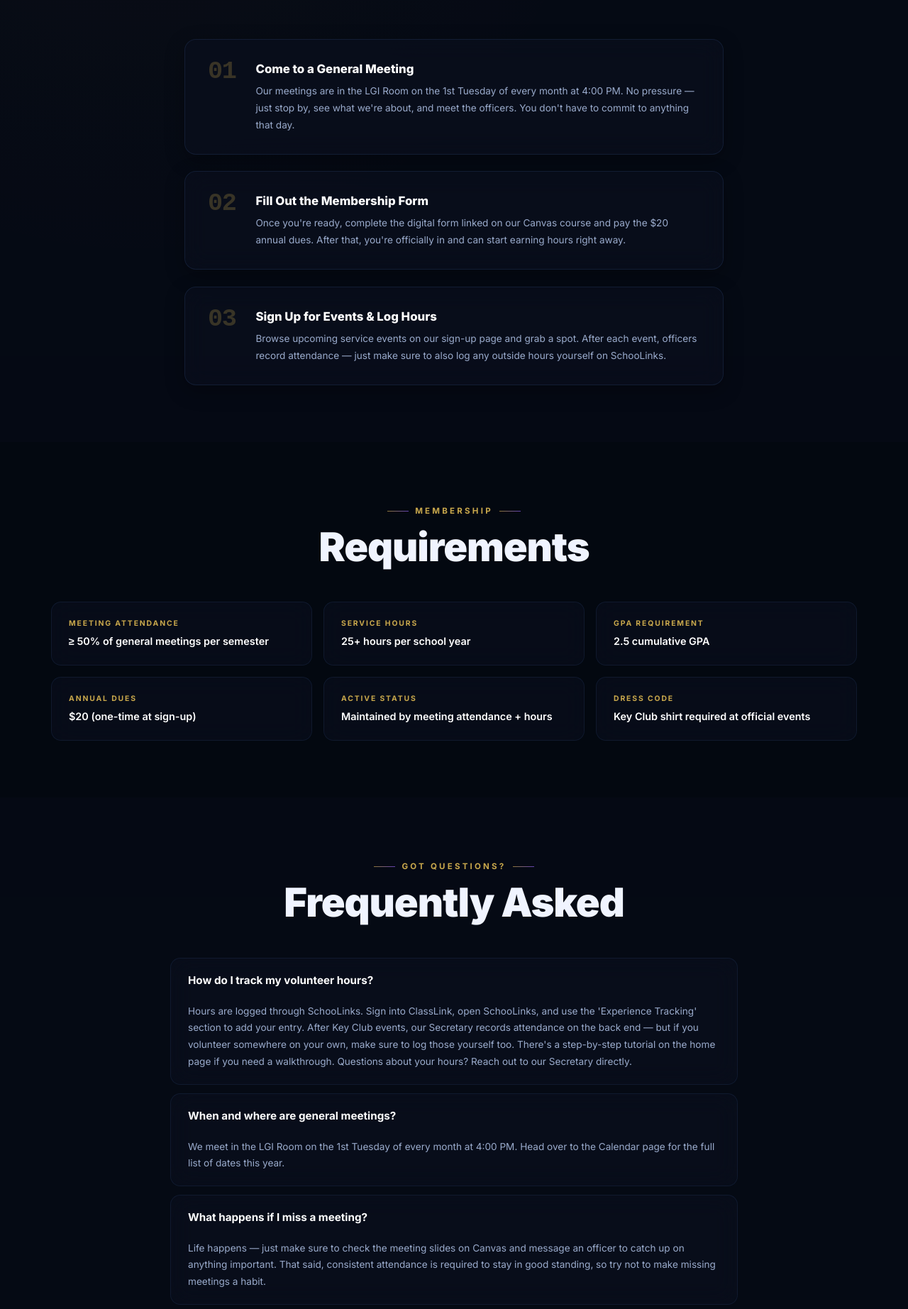
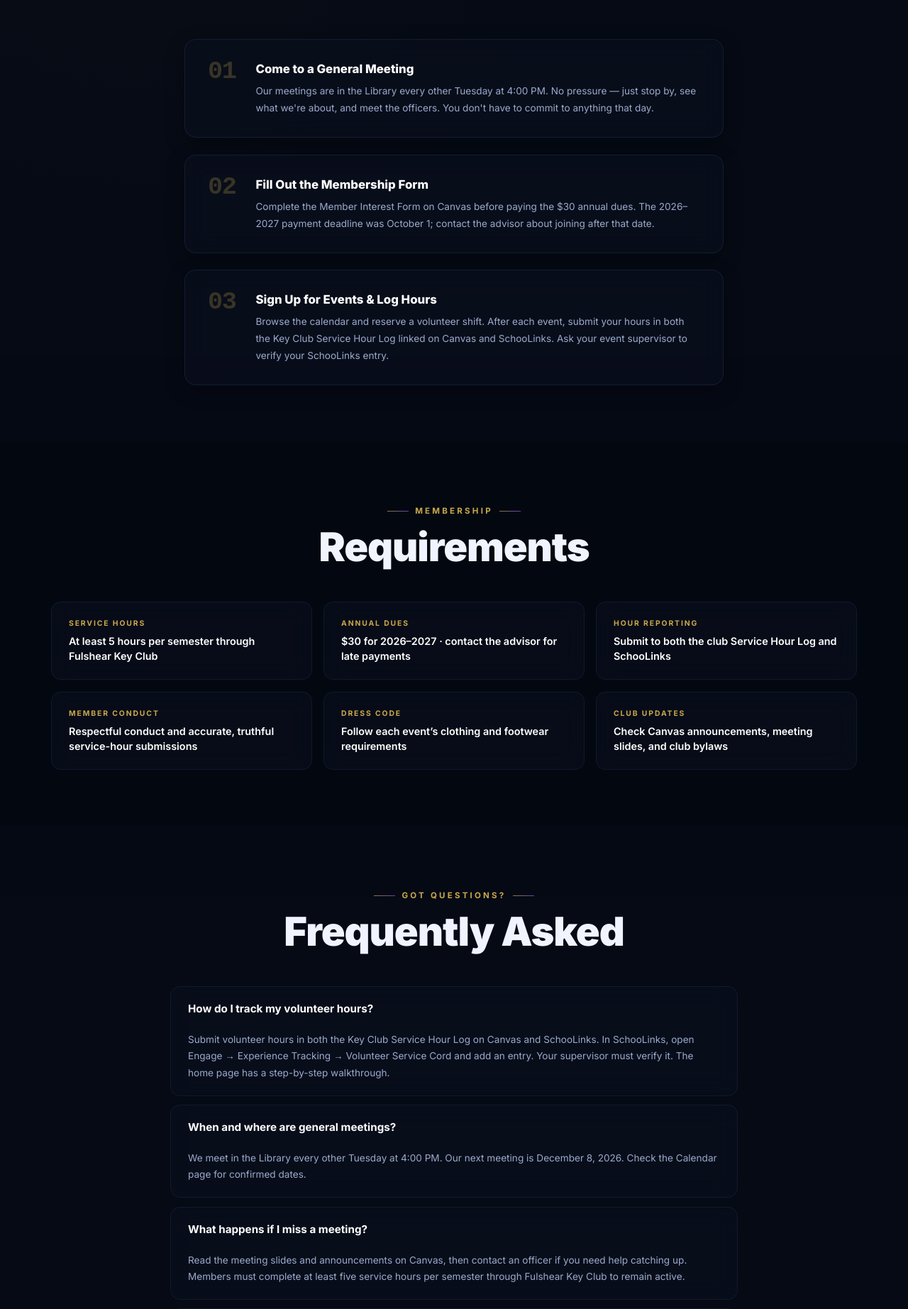
Before and after one commit to pradyunvishu-design/LedCon-Fulshear-Key-Club, a Next.js app: page /about in a window 1280 px wide. Shown: the part 2801-4646 px from the top of the page at 71% size. Built offline with nearby package versions, Linux system fonts and the light colour scheme.

Commit message:
Correct membership dues and service requirements

```diff
--- a/app/about/page.tsx
+++ b/app/about/page.tsx
@@ -12,25 +12,43 @@ const pillars = [
 ];
 
 const steps = [
-  { num: "01", title: "Come to a General Meeting",  desc: "Our meetings are in the LGI Room on the 1st Tuesday of every month at 4:00 PM. No pressure — just stop by, see what we're about, and meet the officers. You don't have to commit to anything that day." },
-  { num: "02", title: "Fill Out the Membership Form",  desc: "Once you're ready, complete the digital form linked on our Canvas course and pay the $20 annual dues. After that, you're officially in and can start earning hours right away." },
-  { num: "03", title: "Sign Up for Events & Log Hours", desc: "Browse upcoming service events on our sign-up page and grab a spot. After each event, officers record attendance — just make sure to also log any outside hours yourself on SchooLinks." },
+  { num: "01", title: "Come to a General Meeting",  desc: "Our meetings are in the Library every other Tuesday at 4:00 PM. No pressure — just stop by, see what we're about, and meet the officers. You don't have to commit to anything that day." },
+  { num: "02", title: "Fill Out the Membership Form",  desc: "Complete the Member Interest Form on Canvas before paying the $30 annual dues. The 2026–2027 payment deadline was October 1; contact the advisor about joining after that date." },
+  { num: "03", title: "Sign Up for Events & Log Hours", desc: "Browse the calendar and reserve a volunteer shift. After each event, submit your hours in both the Key Club Service Hour Log linked on Canvas and SchooLinks. Ask your event supervisor to verify your SchooLinks entry." },
 ];
 
 const requirements = [
-  { label: "Meeting Attendance", value: "≥ 50% of general meetings per semester" },
-  { label: "Service Hours",      value: "25+ hours per school year" },
-  { label: "GPA Requirement",    value: "2.5 cumulative GPA" },
-  { label: "Annual Dues",        value: "$20 (one-time at sign-up)" },
-  { label: "Active Status",      value: "Maintained by meeting attendance + hours" },
-  { label: "Dress Code",         value: "Key Club shirt required at official events" },
+  {
+    "label": "Service Hours",
+    "value": "At least 5 hours per semester through Fulshear Key Club"
+  },
+  {
+    "label": "Annual Dues",
+    "value": "$30 for 2026–2027 · contact the advisor for late payments"
+  },
+  {
+    "label": "Hour Reporting",
+    "value": "Submit to both the club Service Hour Log and SchooLinks"
+  },
+  {
+    "label": "Member Conduct",
+    "value": "Respectful conduct and accurate, truthful service-hour submissions"
+  },
+  {
+    "label": "Dress Code",
+    "value": "Follow each event’s clothing and footwear requirements"
+  },
+  {
+    "label": "Club Updates",
+    "value": "Check Canvas announcements, meeting slides, and club bylaws"
+  }
 ];
 
 const faqs = [
-  { q: "How do I track my volunteer hours?",     a: "Hours are logged through SchooLinks. Sign into ClassLink, open SchooLinks, and use the 'Experience Tracking' section to add your entry. After Key Club events, our Secretary records attendance on the back end — but if you volunteer somewhere on your own, make sure to log those yourself too. There's a step-by-step tutorial on the home page if you need a walkthrough. Questions about your hours? Reach out to our Secretary directly." },
-  { q: "When and where are general meetings?",   a: "We meet in the LGI Room on the 1st Tuesday of every month at 4:00 PM. Head over to the Calendar page for the full list of dates this year." },
-  { q: "What happens if I miss a meeting?",      a: "Life happens — just make sure to check the meeting slides on Canvas and message an officer to catch up on anything important. That said, consistent attendance is required to stay in good standing, so try not to make missing meetings a habit." },
-  { q: "Can I join mid-year?",                   a: "Absolutely. We welcome new members throughout the entire school year. Come to any meeting, fill out the form, pay your dues, and you're in — you can start signing up for events the same week." },
+  { q: "How do I track my volunteer hours?",     a: "Submit volunteer hours in both the Key Club Service Hour Log on Canvas and SchooLinks. In SchooLinks, open Engage → Experience Tracking → Volunteer Service Cord and add an entry. Your supervisor must verify it. The home page has a step-by-step walkthrough." },
+  { q: "When and where are general meetings?",   a: "We meet in the Library every other Tuesday at 4:00 PM. Our next meeting is December 8, 2026. Check the Calendar page for confirmed dates." },
+  { q: "What happens if I miss a meeting?",      a: "Read the meeting slides and announcements on Canvas, then contact an officer if you need help catching up. Members must complete at least five service hours per semester through Fulshear Key Club to remain active." },
+  { q: "Can I join mid-year?",                   a: "Contact the advisor or an officer about joining after the October 1 dues deadline. Check Canvas for the current Member Interest Form and payment instructions." },
   { q: "Do I need prior volunteering experience?", a: "Nope! Key Club is open to every Fulshear High School student, no matter your background or experience level. We'll walk you through your first event and make sure you feel comfortable from day one." },
 ];
 
```
